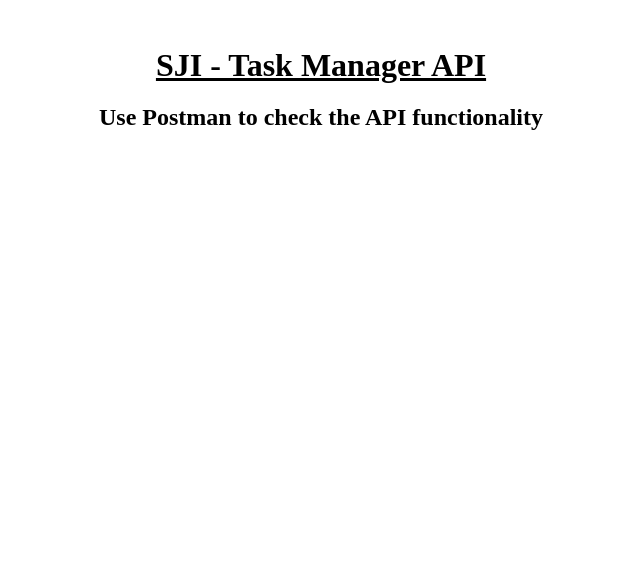
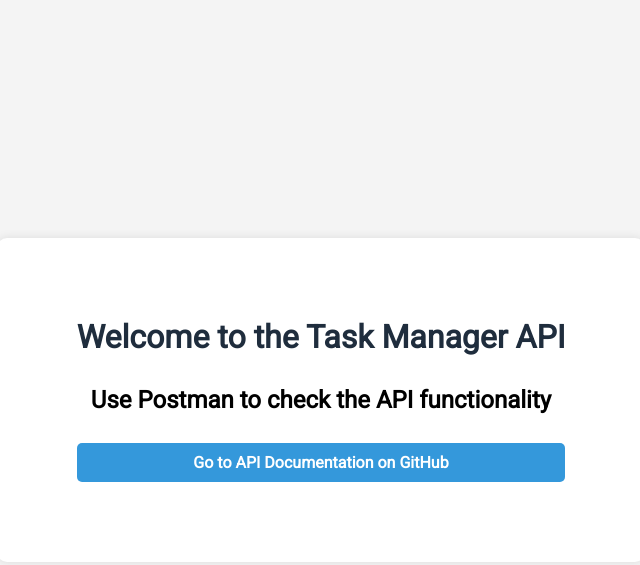
Before and after one commit to mahmud-bhuiyan/todo-app-server, a website: page public/index.html in a window 1280 px wide. Shown: the whole page, without its empty margins (319-959 px from the left). Drawn offline with Linux system fonts and the light colour scheme.

Commit message:
readme file added

```diff
--- a/index.js
+++ b/index.js
@@ -9,7 +9,7 @@
 
 require("dotenv").config();
 require("./db/connect");
-const port = process.env.PORT || 3000;
+const port = process.env.PORT || 3001;
 
 //middleware
 app.use(cors());
@@ -30,10 +30,6 @@
   });
 });
 
-app.get("/", (req, res) => {
-  res.send("Task Manager app is working!");
-});
-
 app.listen(port, () => {
   console.log(`Task Manager app listening on port ${port}`);
 });
--- a/public/index.html
+++ b/public/index.html
@@ -3,19 +3,20 @@
   <head>
     <meta charset="UTF-8" />
     <meta name="viewport" content="width=device-width, initial-scale=1.0" />
+    <link rel="shortcut icon" href="favicon.png" type="image/x-icon" />
+    <link rel="stylesheet" href="main.css" />
     <title>SJI - Task Manager API</title>
-    <style>
-      h1,
-      h2 {
-        text-align: center;
-      }
-    </style>
   </head>
   <body>
-    <br />
-    <h1 style="text-decoration: underline; margin-bottom: 20px">
-      SJI - Task Manager API
-    </h1>
-    <h2>Use Postman to check the API functionality</h2>
+    <main>
+      <h1>Welcome to the Task Manager API</h1>
+      <h2>Use Postman to check the API functionality</h2>
+      <a
+        href="https://github.com/mahmud-bhuiyan/SJI-task-manager-API.git"
+        target="_blank"
+      >
+        Go to API Documentation on GitHub
+      </a>
+    </main>
   </body>
 </html>
--- /dev/null
+++ b/public/main.css
@@ -0,0 +1,49 @@
+@import url("https://fonts.googleapis.com/css2?family=Roboto&display=swap");
+
+* {
+  margin: 0;
+  padding: 0;
+  box-sizing: border-box;
+  font-family: "Roboto", sans-serif;
+}
+
+body {
+  display: flex;
+  justify-content: center;
+  align-items: center;
+  min-height: 100vh;
+  text-align: center;
+  background-color: #f4f4f4;
+}
+
+main {
+  background-color: #ffffff;
+  margin: 16px;
+  padding: 80px;
+  border-radius: 10px;
+  display: flex;
+  flex-direction: column;
+  box-shadow: 0 0 10px rgba(0, 0, 0, 0.1);
+}
+
+h1 {
+  color: #1f2d3d;
+}
+h2 {
+  margin: 6% 0;
+}
+
+a {
+  background-color: #3498db;
+  color: #ffffff;
+  padding: 10px 20px;
+  text-decoration: none;
+  border-radius: 5px;
+  transition: all 0.3s ease;
+  font-weight: 600;
+}
+
+a:hover {
+  color: #000000;
+  background-color: #6ebff6;
+}
```
Also changed, not shown: README.md (added), public/favicon.png (added).
